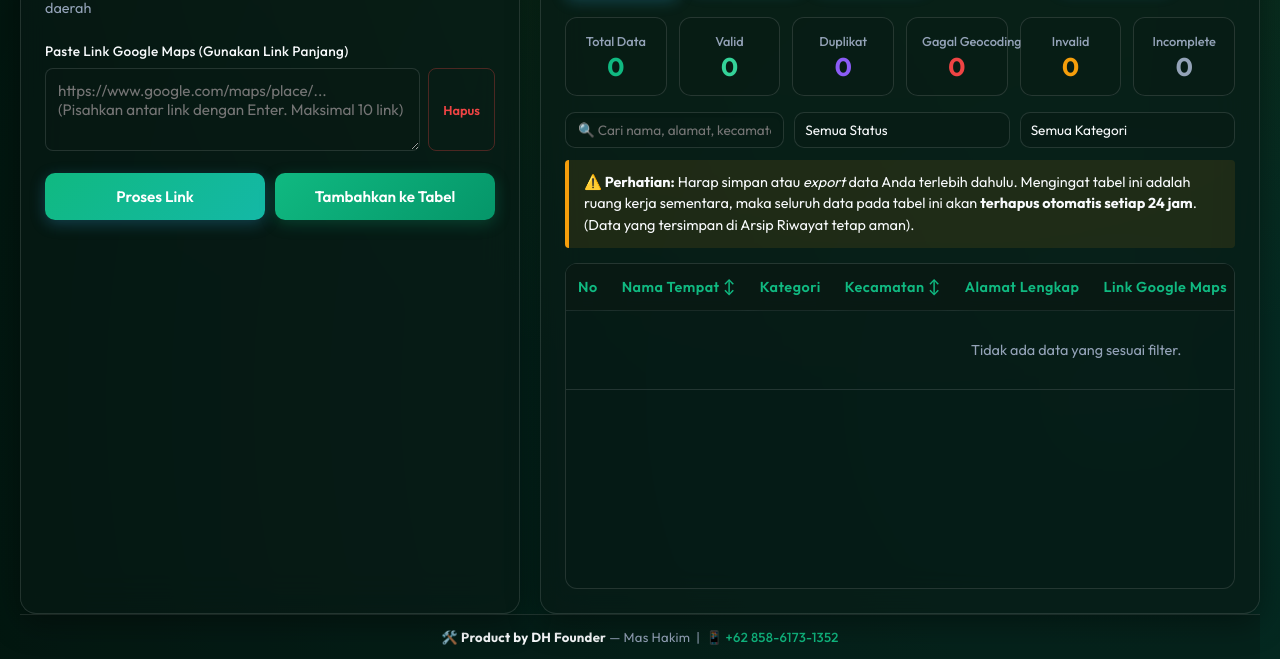
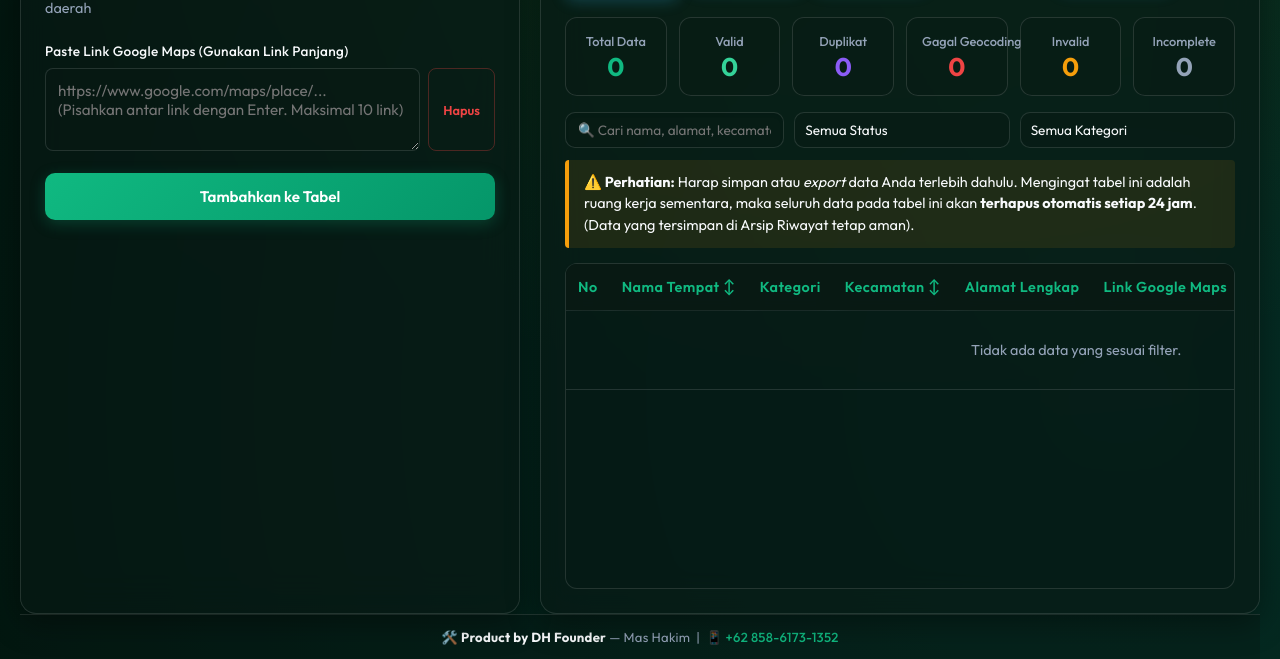
Before and after one commit to dehaakim-studio/gmaps-extractor, a website: page index.html in a window 1280 px wide. Shown: the part 141-800 px from the top of the page. Drawn offline with nearby package versions, Linux system fonts and the light colour scheme.

Commit message:
refactor: remove redundant Proses Link and Paste buttons

```diff
--- a/index.html
+++ b/index.html
@@ -65,9 +65,8 @@
         </div>
       </div>
 
-      <!-- Tombol Proses -->
+      <!-- Tombol Aksi -->
       <div class="action-buttons-container">
-        <button class="btn-process" onclick="parseGmapsLink()">Proses Link</button>
         <button id="btn-confirm-send" class="btn-send-sheets" onclick="addToTable()">Tambahkan ke Tabel</button>
       </div>
 
```
